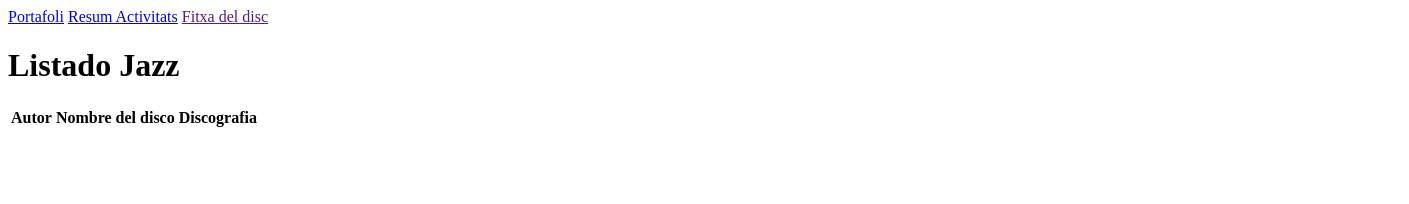
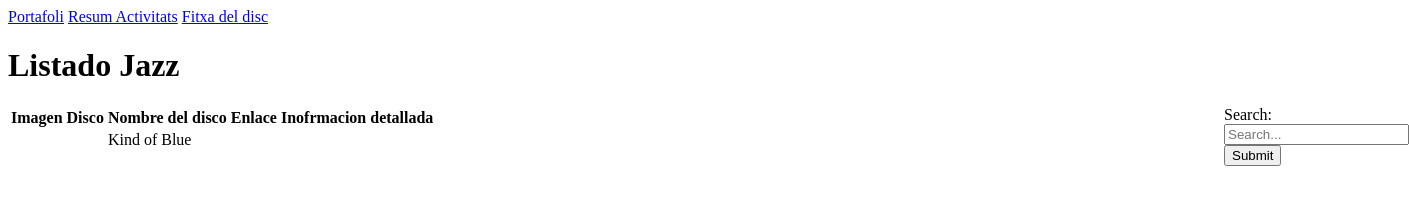
Before and after one commit to rghervan/pagina-web, a plain HTML site: page activitats/html/09_contenido/actv2/lsindex.html in a window 1280 px wide. Shown: the whole page, 1409 px wide, since content can reach past the window. Drawn offline with Linux system fonts and the light colour scheme.

Commit message:
Deploying to gh-pages from @ rghervan/pagina-web@23cd7bf36793488a74fabe05856643ee04e2dc66 🚀

```diff
--- a/activitats/html/09_contenido/actv2/lsindex.html
+++ b/activitats/html/09_contenido/actv2/lsindex.html
@@ -6,28 +6,41 @@
     <title>Listado de discos Jazz</title>
 </head>
 <body>
+    <style>
+        .barra{float: right;
+        width: 48px;}
+    </style>
     <header>
         <nav>
                 <a href="../../../../index.html">Portafoli</a>
                 <a href="../../../actv.html">Resum Activitats</a>
-                <a href="">Fitxa del disc</a>
+                <a href="fitxad.html">Fitxa del disc</a>
         </nav>
         <h1>Listado Jazz</h1>
     </header>
     <main>
+        <div class="barra">
+        <aside>
+            <form action="fitxad.html" method="get">
+            <label for="search">Search:</label>
+            <input type="search" id="search" name="q" placeholder="Search...">
+            <button type="submit">Submit</button>
+          </form>
+        </aside>
+        </div>
 <table>
     <thead>
             <tr>
-                <th scope="row">Autor</th>
+                <th scope="row">Imagen Disco</th>
                 <th scope="row">Nombre del disco</th>
-                <th scope="row">Discografia</th>
+                <th scope="row">Enlace Inofrmacion detallada</th>
             </tr>
     </thead>
     <tbody>
         <tr>
-            <td></td>
-            <td></td>
-            <td></td>
+            <td><img src="" alt=""></td>
+            <td>Kind of Blue</td>
+            <td><a href=""></a></td>
         </tr>
     </tbody>
 
```
Also changed, not shown: activitats/html/09_contenido/actv2/fitxad.html (+1 -1 lines).
